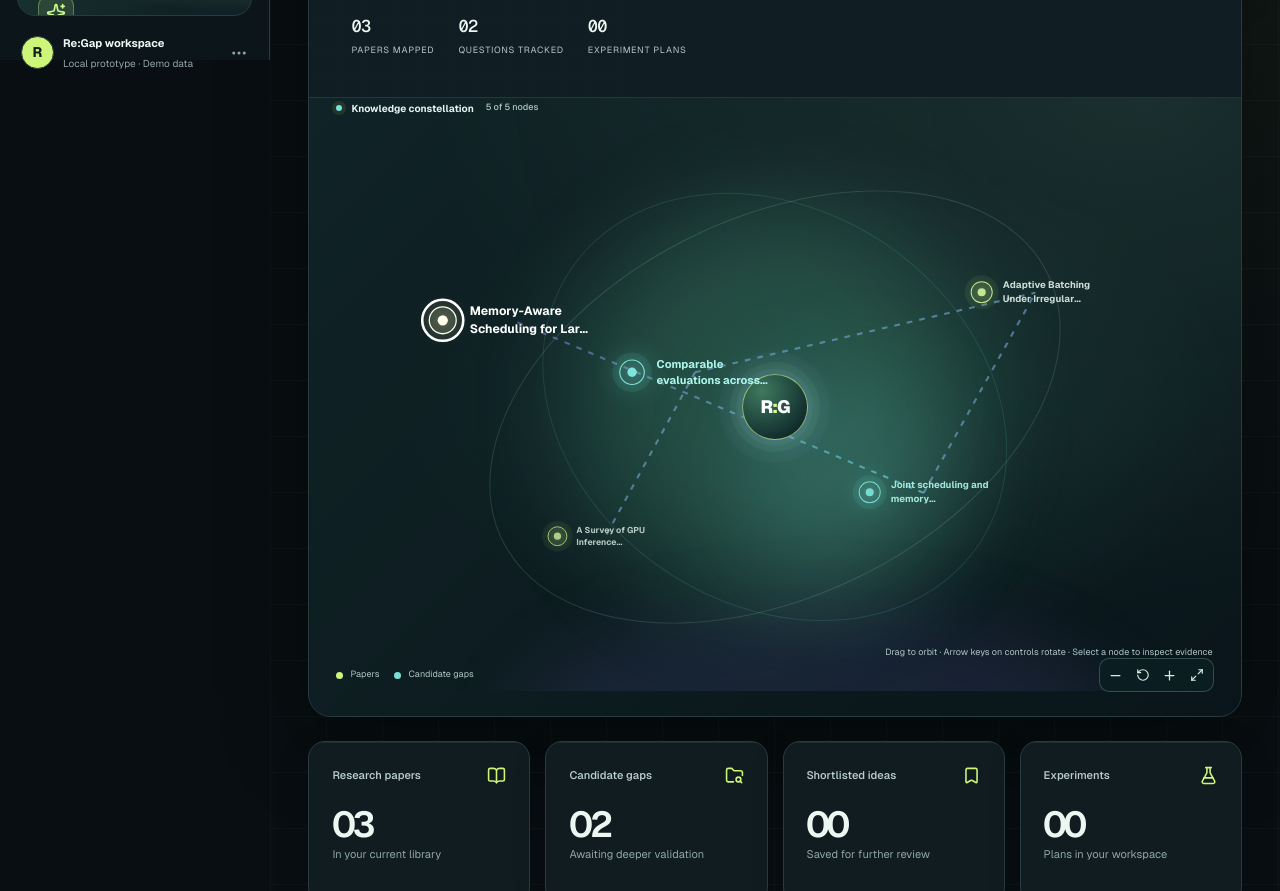
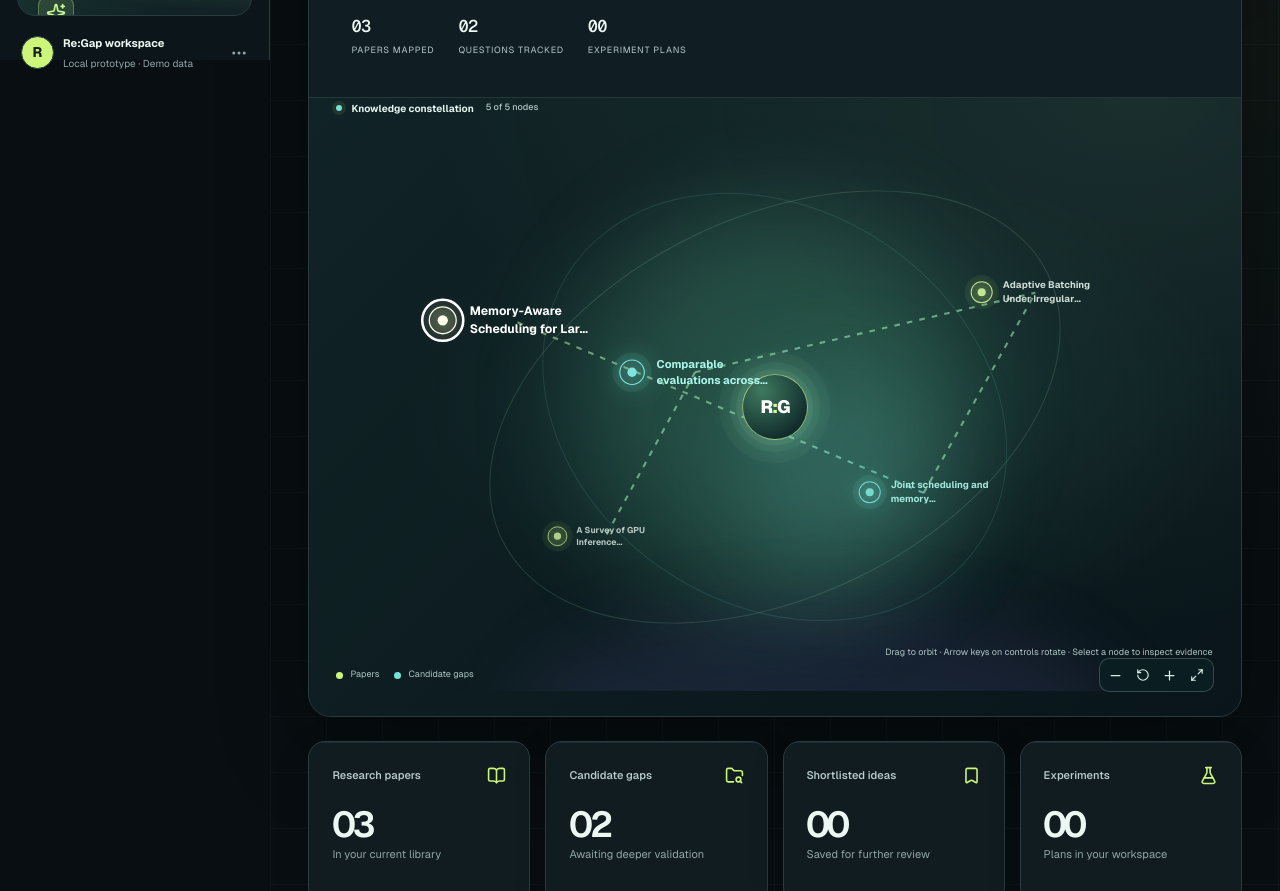
Before and after one commit to Samiiii1023/regap-workspace, a Next.js app in the folder apps/web/: page / in a window 1280 px wide. Shown: the part 740-1631 px from the top of the page. Built offline with nearby package versions, Linux system fonts and the light colour scheme.

Commit message:
style(graph): align projected connection colors with Observatory signals

```diff
--- a/apps/web/components/research-graph.tsx
+++ b/apps/web/components/research-graph.tsx
@@ -170,7 +170,7 @@ export function ResearchGraph({
 
 			<section
 				className="graph-stage"
-				aria-label="Interactive three-dimensional research graph. Drag the background to rotate, or choose a node to inspect."
+				aria-label="Interactive perspective research graph. Drag the background to rotate, or choose a node to inspect."
 				onPointerDown={onPointerDown}
 				onPointerMove={onPointerMove}
 				onPointerUp={stopDragging}
@@ -194,8 +194,8 @@ export function ResearchGraph({
 							x2="1"
 							y2="1"
 						>
-							<stop offset="0%" stopColor="#8d80ee" stopOpacity="0.5" />
-							<stop offset="100%" stopColor="#67d9d2" stopOpacity="0.65" />
+							<stop offset="0%" stopColor="#c9fb98" stopOpacity="0.5" />
+							<stop offset="100%" stopColor="#77e0d7" stopOpacity="0.65" />
 						</linearGradient>
 					</defs>
 					{connections.map((connection) =>
@@ -212,8 +212,8 @@ export function ResearchGraph({
 							/>
 						) : null,
 					)}
-					<circle cx="310" cy="200" r="39" fill="#9a8cff" fillOpacity="0.035" />
-					<circle cx="310" cy="200" r="27" fill="#9a8cff" fillOpacity="0.07" />
+					<circle cx="310" cy="200" r="39" fill="#b6ed9b" fillOpacity="0.035" />
+					<circle cx="310" cy="200" r="27" fill="#b6ed9b" fillOpacity="0.07" />
 				</svg>
 				<div className="graph-origin" aria-hidden="true">
 					<div className="graph-origin-core">
```
